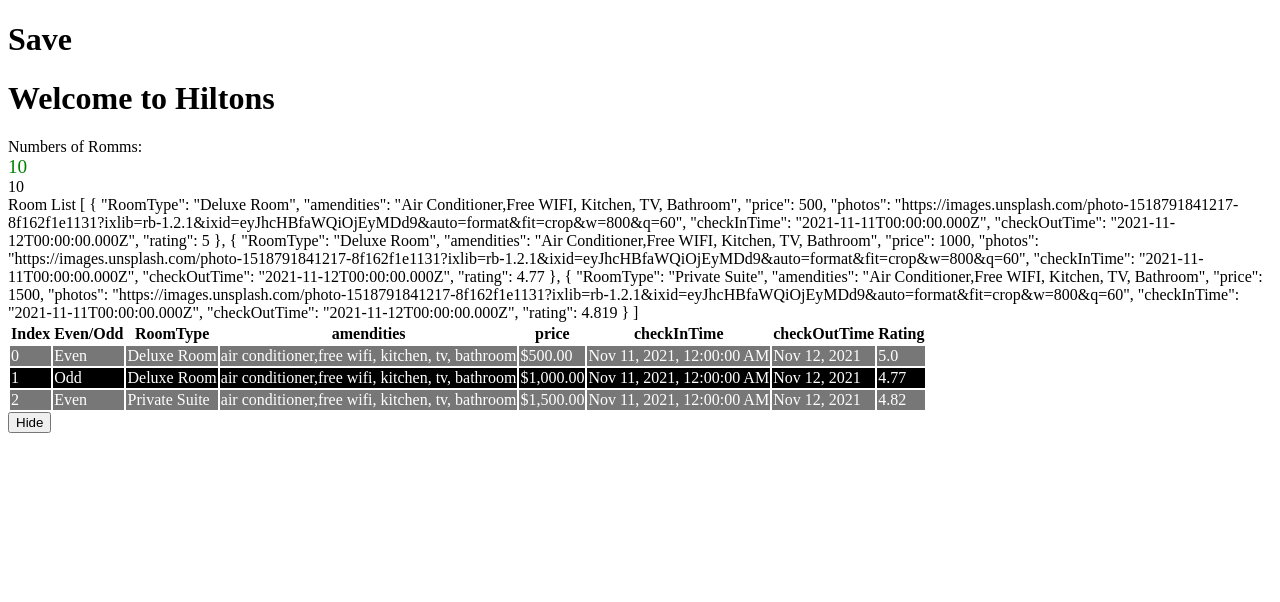
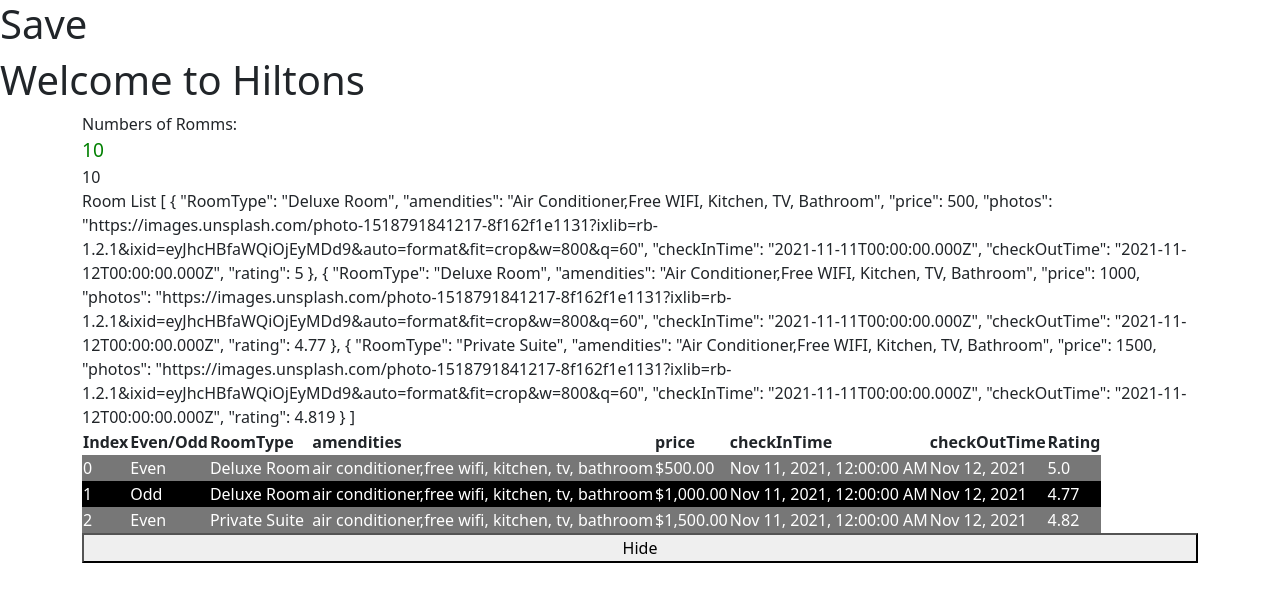
Before and after one commit to GunPkate/angular_101, an Angular app: page / in a window 1280 px wide. Shown: the top 602 px of the page. Built offline with nearby package versions, Linux system fonts and the light colour scheme.

Commit message:
boostrap5 and path angular.json

```diff
--- a/angular.json
+++ b/angular.json
@@ -34,7 +34,8 @@
               "projects/hotelinventory/src/assets"
             ],
             "styles": [
-              "projects/hotelinventory/src/styles.scss"
+              "projects/hotelinventory/src/styles.scss",
+              "node_modules/bootstrap/dist/css/bootstrap.rtl.min.css"
             ],
             "scripts": []
           },
--- a/package.json
+++ b/package.json
@@ -18,6 +18,8 @@
     "@angular/platform-browser": "~13.2.0",
     "@angular/platform-browser-dynamic": "~13.2.0",
     "@angular/router": "~13.2.0",
+    "bootstrap": "^5.2.3",
+    "ngx-bootstrap": "^8.0.0",
     "rxjs": "~7.5.0",
     "tslib": "^2.3.0",
     "zone.js": "~0.11.4"
--- a/projects/hotelinventory/src/app/app.module.ts
+++ b/projects/hotelinventory/src/app/app.module.ts
@@ -4,6 +4,7 @@ import { BrowserModule } from '@angular/platform-browser';
 import { AppRoutingModule } from './app-routing.module';
 import { AppComponent } from './app.component';
 import { RoomsComponent } from './rooms/rooms.component';
+import { BrowserAnimationsModule } from '@angular/platform-browser/animations';
 
 @NgModule({
   declarations: [
@@ -12,7 +13,8 @@ import { RoomsComponent } from './rooms/rooms.component';
   ],
   imports: [
     BrowserModule,
-    AppRoutingModule
+    AppRoutingModule,
+    BrowserAnimationsModule
   ],
   providers: [],
   bootstrap: [AppComponent]
--- a/projects/hotelinventory/src/app/rooms/rooms.component.html
+++ b/projects/hotelinventory/src/app/rooms/rooms.component.html
@@ -1,4 +1,7 @@
 <h1>Welcome to {{hotelsName}}</h1>
+<div class="container">
+
+
 <div [hidden]="hideRooms">
     Numbers of Romms:
     <div [ngStyle]="{color: rooms.availableRooms?'green':'red'}"[innerText]="numbersOfRooms" style="font-size: larger;"></div>
@@ -35,5 +38,6 @@
         </tr>
     </table>
 </div>
-<button (click)="toggle()">Hide</button>
+<button class="col-12" (click)="toggle()">Hide</button>
+</div>
 <!-- document.getElemntById('numbersOfRooms').innerText = numbersOfRooms -->
--- a/projects/hotelinventory/src/styles.scss
+++ b/projects/hotelinventory/src/styles.scss
@@ -1 +1,7 @@
 /* You can add global styles to this file, and also import other style files */
+
+/* Importing Bootstrap SCSS file. */
+@import "~bootstrap/scss/bootstrap";
+
+/* Importing Datepicker SCSS file. */
+@import "node_modules/ngx-bootstrap/datepicker/bs-datepicker";
```
Also changed, not shown: 2 other files (tests, documents, lock files or other folders).
